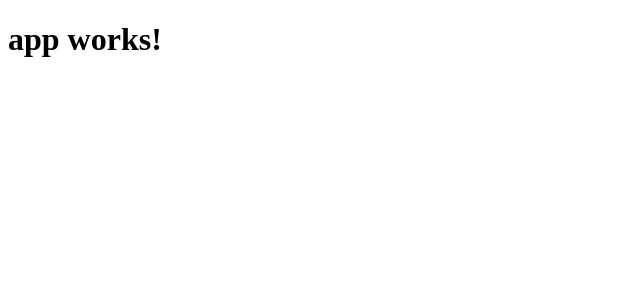
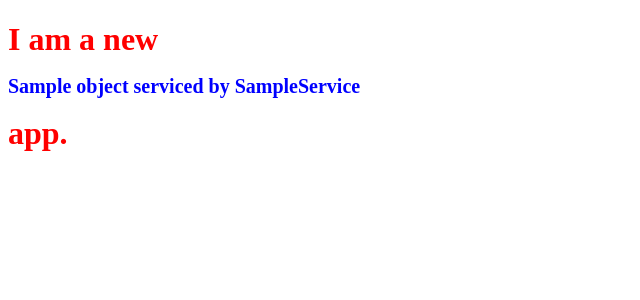
Before and after one commit to rajkgoel/Library-App, an Angular app: page / in a window 1280 px wide. Shown: the top 300 px of the page, without its empty margins (0-640 px from the left). Built offline with nearby package versions, Linux system fonts and the light colour scheme.

Commit message:
Sample App for Training

```diff
--- a/src/app/app.component.html
+++ /dev/null
@@ -1,3 +0,0 @@
-<h1>
-  {{title}}
-</h1>
--- a/src/app/app.component.ts
+++ b/src/app/app.component.ts
@@ -1,10 +1,20 @@
 import { Component } from '@angular/core';
+import { SampleService } from './services/sampleService';
 
 @Component({
   selector: 'app-root',
-  templateUrl: './app.component.html',
-  styleUrls: ['./app.component.css']
+  template: '<h1>I am a new <h2>{{Title}}</h2> app.</h1>',
+  styles: [`h1 { color: red }
+            h2 { font-size: 20px; color: blue }`],
+  providers: [ SampleService ]
 })
+
 export class AppComponent {
-  title = 'app works!';
+  Title: string;
+
+  constructor(_sampleService: SampleService)
+  {
+    let sampleObj = _sampleService.getSampleObject();
+    this.Title = sampleObj.Title;
+  }
 }
--- a/src/app/app.module.ts
+++ b/src/app/app.module.ts
@@ -2,7 +2,6 @@ import { BrowserModule } from '@angular/platform-browser';
 import { NgModule } from '@angular/core';
 import { FormsModule } from '@angular/forms';
 import { HttpModule } from '@angular/http';
-
 import { AppComponent } from './app.component';
 
 @NgModule({
@@ -14,7 +13,7 @@ import { AppComponent } from './app.component';
     FormsModule,
     HttpModule
   ],
-  providers: [],
+  providers: [ ],
   bootstrap: [AppComponent]
 })
 export class AppModule { }
--- /dev/null
+++ b/src/app/classes/sampleObject.ts
@@ -0,0 +1,8 @@
+export class SampleObject {
+    Title: string;
+
+    constructor(title: string)
+    {
+        this.Title = title;
+    }
+}
--- /dev/null
+++ b/src/app/services/sampleService.ts
@@ -0,0 +1,11 @@
+import { Injectable } from '@angular/core';
+import { SampleObject } from '../classes/sampleObject';
+
+@Injectable()
+export class SampleService {
+
+    getSampleObject(): SampleObject {
+       return new SampleObject("Sample object serviced by SampleService");
+    }
+
+}
```
Also changed, not shown: src/app/app.component.css (deleted), 1 other file (tests, documents, lock files or other folders).
